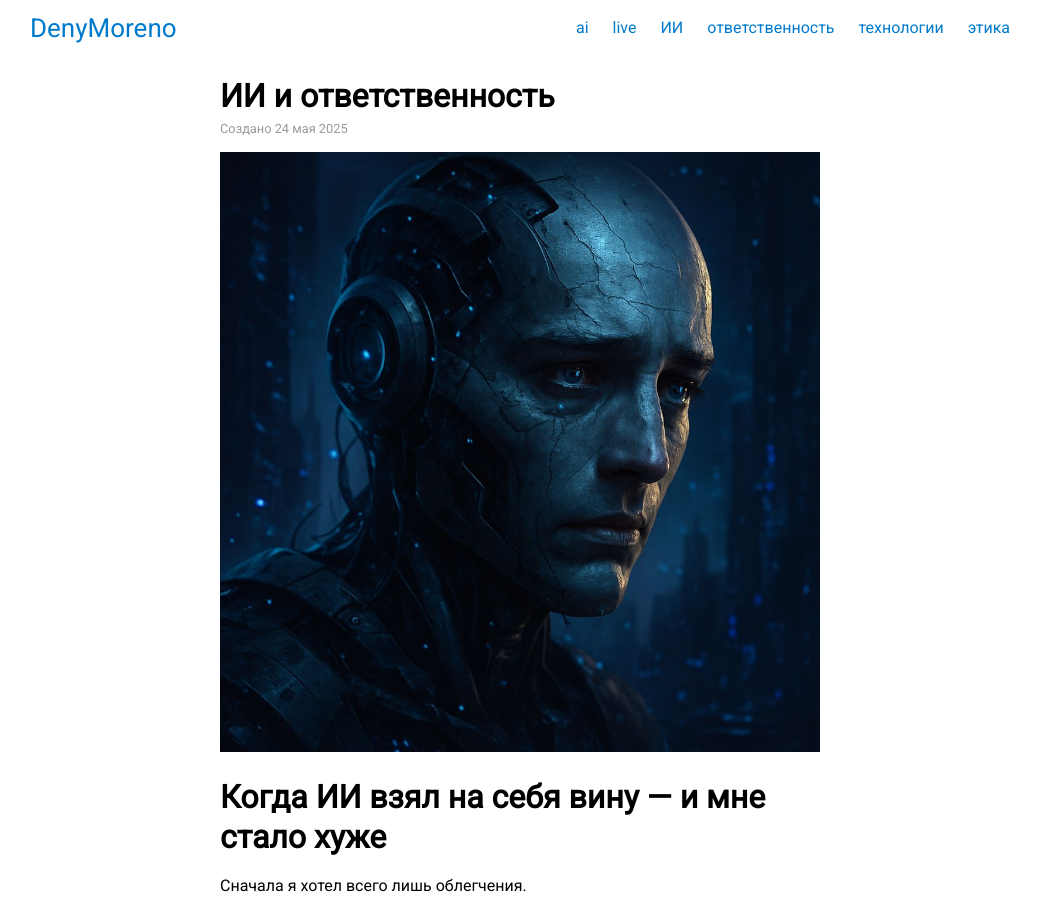
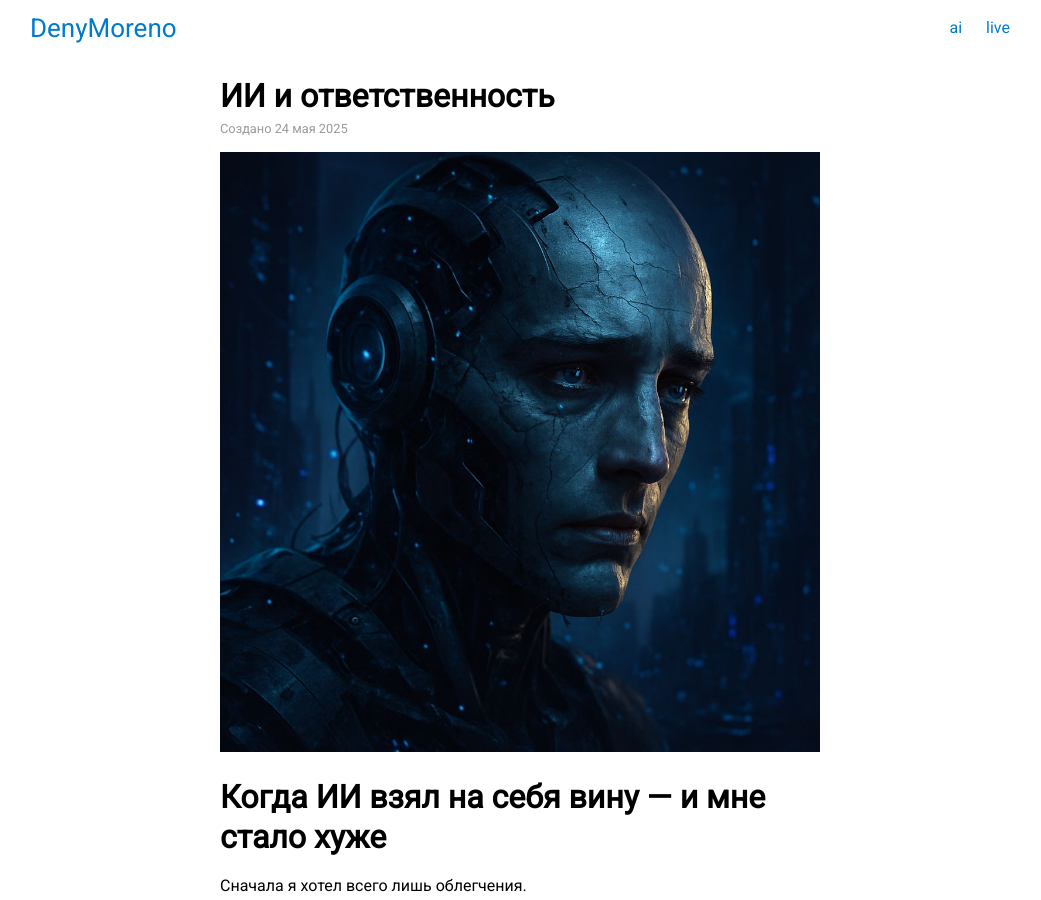
Before and after one commit to DenyMoreno/myblog, a Jekyll site: the page built from _posts/2025-05-24-vina.md, in a window 1280 px wide and 900 px high. Shown: the whole window, without its empty margins (120-1161 px from the left). Built offline with Jekyll 4.4.1, drawn with Linux system fonts in a browser that asks for light colours; nearby versions of some CDN libraries.

Commit message:
Update 2025-05-24-vina.md

```diff
--- a/_posts/2025-05-24-vina.md
+++ b/_posts/2025-05-24-vina.md
@@ -3,7 +3,7 @@ layout: post
 title: "ИИ и ответственность"
 date: 2025-05-24
 author: Денис
-categories: [этика, технологии, ИИ, ответственность]
+categories: [ai, live]
 image: ii4.jpg
 ---
 # Когда ИИ взял на себя вину — и мне стало хуже
```
